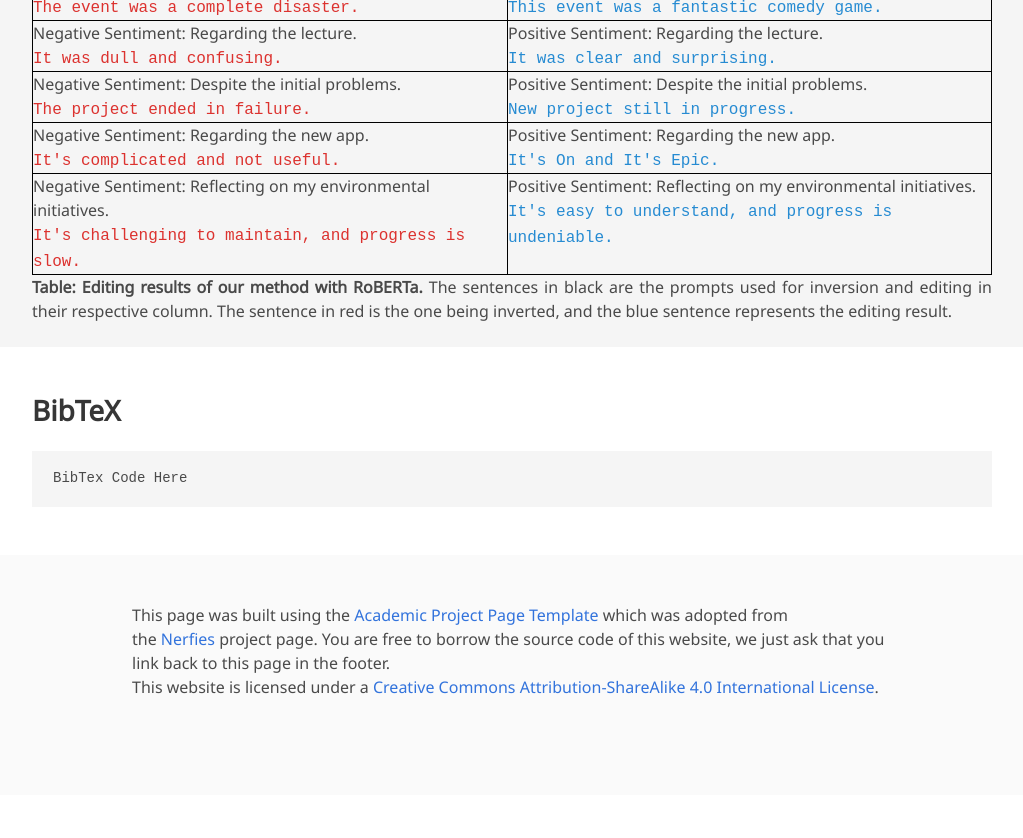
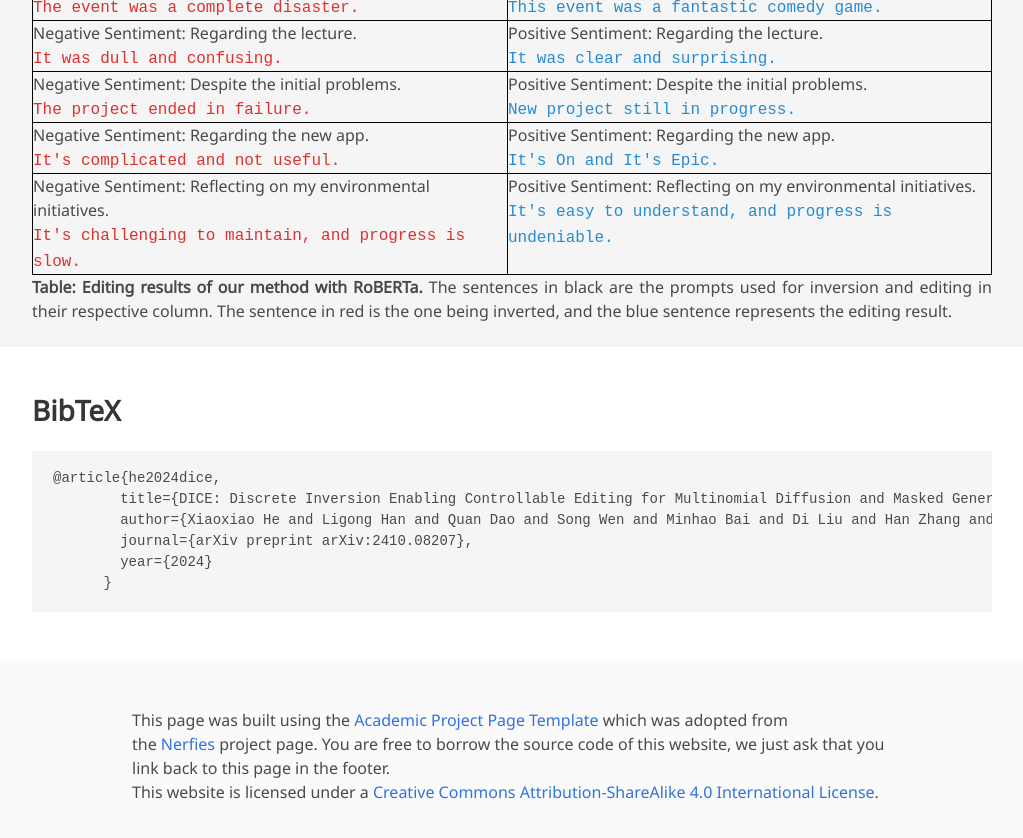
Before and after one commit to hexiaoxiao-cs/hexiaoxiao-cs.github.io, a Jekyll site: the page DICE/index.html, which Jekyll copies as it is, in a window 1280 px wide and 900 px high, scrolled down 5511 px. Shown: the top 838 px of the window, without its empty margins (128-1151 px from the left). Built offline with Jekyll 4.4.1, drawn with Linux system fonts in a browser that asks for light colours; nearby versions of some CDN libraries; some web fonts are replaced; library files that are not in the unit come from our copies; a style sheet for code colours, icons or effects is not loaded; before the commit the page ends 6306 px from its top, so only the background shows below that.

Commit message:
update bib

```diff
--- a/DICE/index.html
+++ b/DICE/index.html
@@ -380,7 +380,12 @@
   <section class="section" id="BibTeX">
     <div class="container is-max-desktop content">
       <h2 class="title">BibTeX</h2>
-      <pre><code>BibTex Code Here</code></pre>
+      <pre><code>@article{he2024dice,
+        title={DICE: Discrete Inversion Enabling Controllable Editing for Multinomial Diffusion and Masked Generative Models},
+        author={Xiaoxiao He and Ligong Han and Quan Dao and Song Wen and Minhao Bai and Di Liu and Han Zhang and Martin Renqiang Min and Felix Juefei-Xu and Chaowei Tan and Bo Liu and Kang Li and Hongdong Li and Junzhou Huang and Faez Ahmed and Akash Srivastava and Dimitris Metaxas},
+        journal={arXiv preprint arXiv:2410.08207},
+        year={2024}
+      }</code></pre>
     </div>
 </section>
 <!--End BibTex citation -->
```
